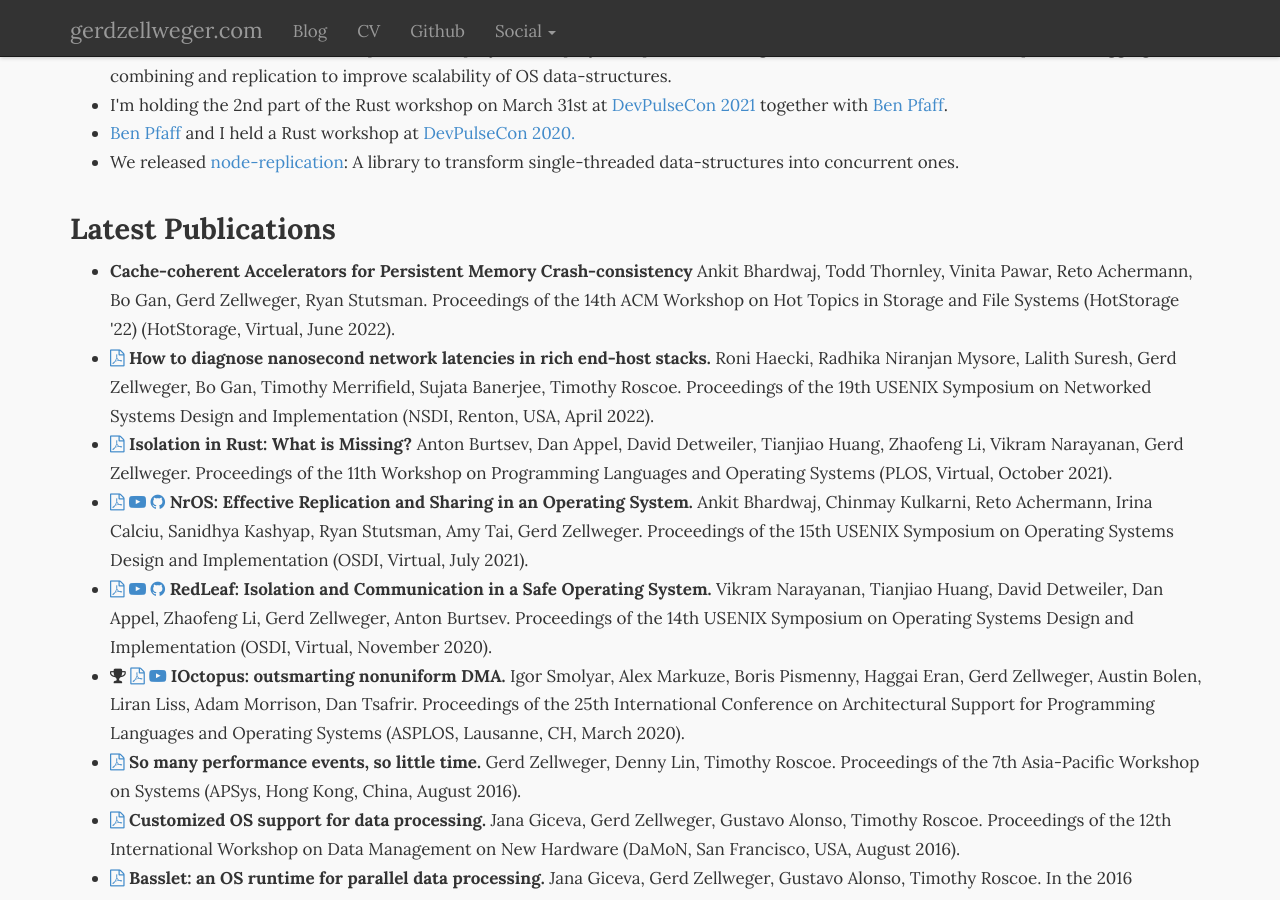
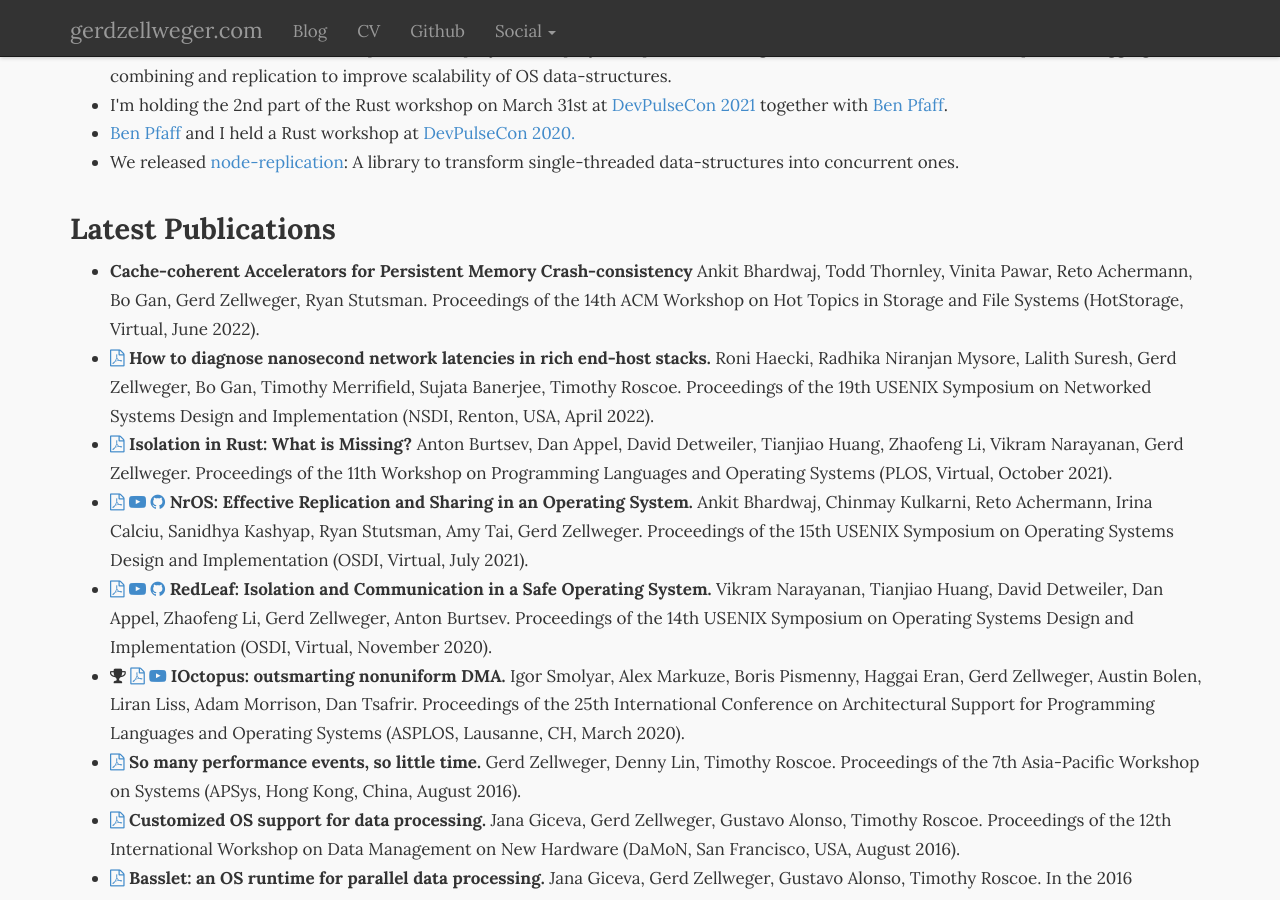
Before and after one commit to gz/website, a Jekyll site: the page built from index.html, in a window 1280 px wide and 900 px high, scrolled down 324 px. Built offline with Jekyll 4.4.1, drawn with Linux system fonts in a browser that asks for light colours; nearby versions of some CDN libraries.

Commit message:
Update publications.yml

```diff
--- a/_data/publications.yml
+++ b/_data/publications.yml
@@ -8,7 +8,7 @@
     "Gerd Zellweger",
     "Ryan Stutsman"
   ]
-  conference: Proceedings of the 14th ACM Workshop on Hot Topics in Storage and File Systems (HotStorage '22)
+  conference: Proceedings of the 14th ACM Workshop on Hot Topics in Storage and File Systems
   shortcut: HotStorage
   location: Virtual
   date: June 2022
```
